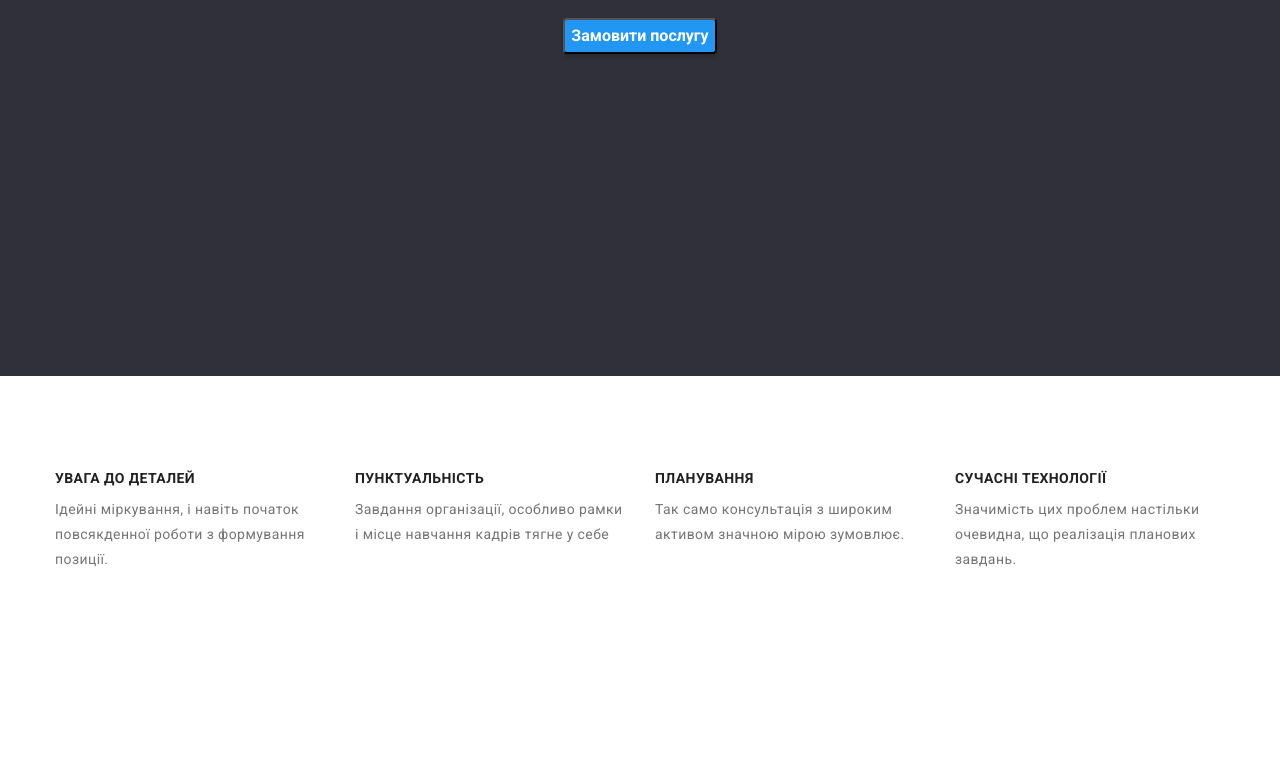
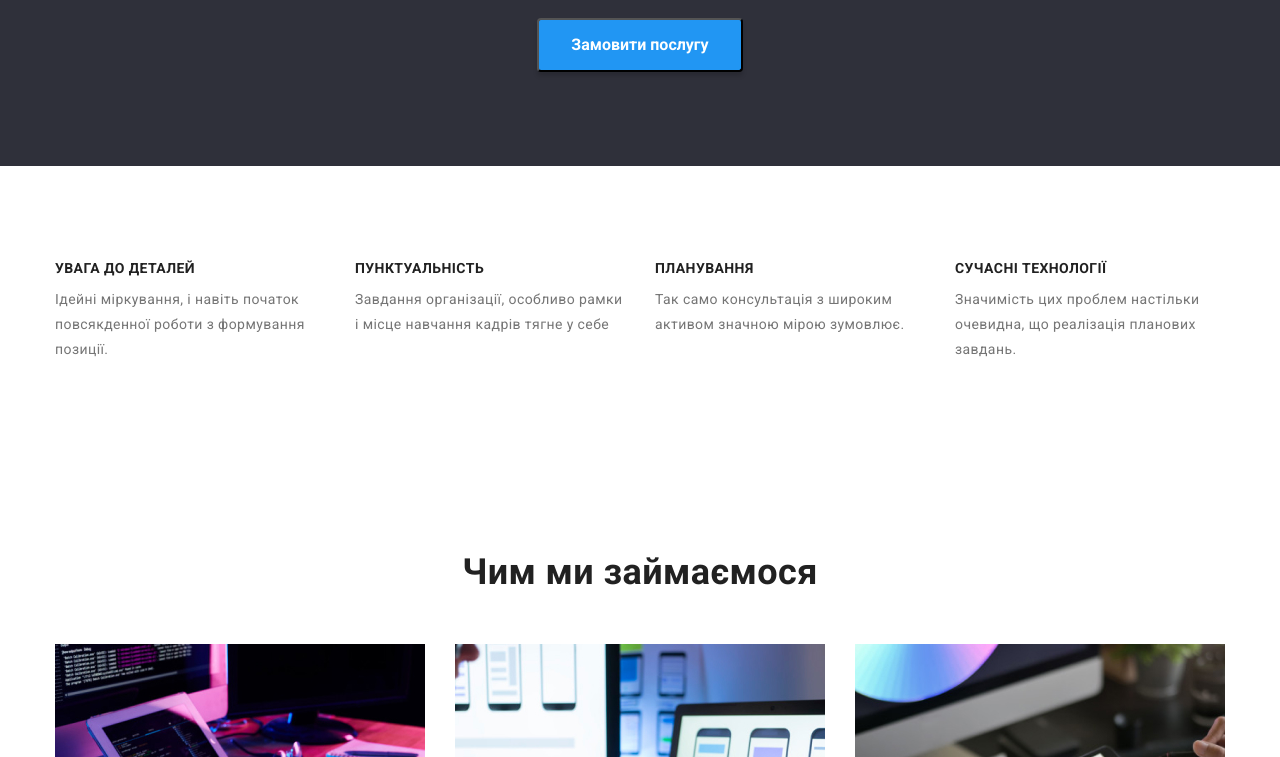
Before and after one commit to TanuhaD/goit-markup-hw-03, a plain HTML site: page index.html in a window 1280 px wide. Shown: the part 304-1061 px from the top of the page. Drawn offline with nearby package versions, Linux system fonts and the light colour scheme.

Commit message:
все остаточно готово )))

```diff
--- a/css/styles.css
+++ b/css/styles.css
@@ -189,7 +189,6 @@ img {
 .hero {
   text-align: center;
   background-color: #2f303a;
-    height: 600px;
 }
 
 .hero-title {
@@ -248,6 +247,10 @@ img {
 }
 /* studio */
 .button-studio {
+  padding-top: 10px;
+  padding-bottom: 10px;
+  padding-left: 32px;
+  padding-right: 32px;
   cursor: pointer;
   font-family: inherit;
   background: var(--accent-color);
@@ -256,10 +259,6 @@ img {
 }
 
 .button-text {
-  width: 152px;
-  height: 30px;
-  left: 730px;
-  top: 440px;
   font-family: inherit;
   font-weight: 700;
   font-size: 16px;
@@ -389,7 +388,6 @@ img {
 /* footer */
 .footer {
   background-color: #2f303a;
-
 }
 .footer .container {
   padding-top: 60px;
```
